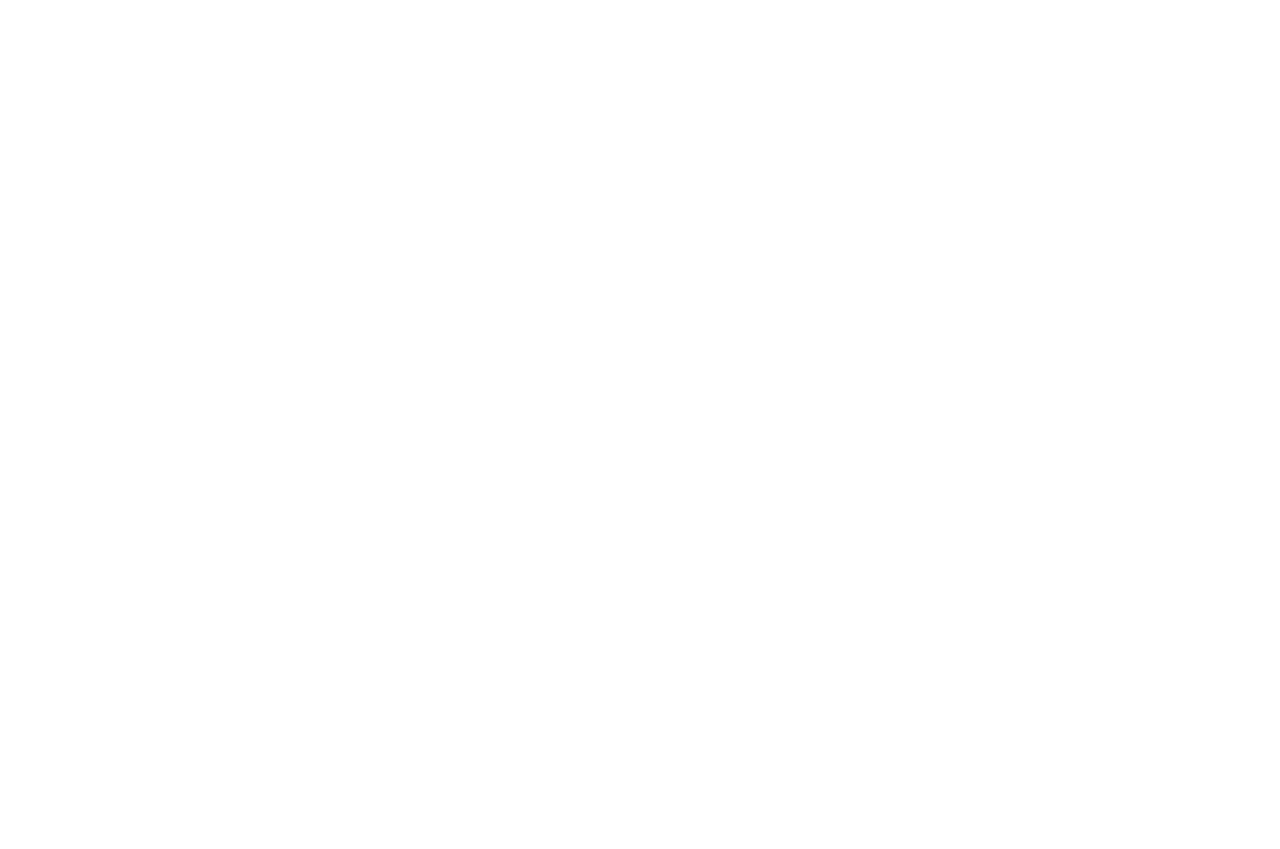
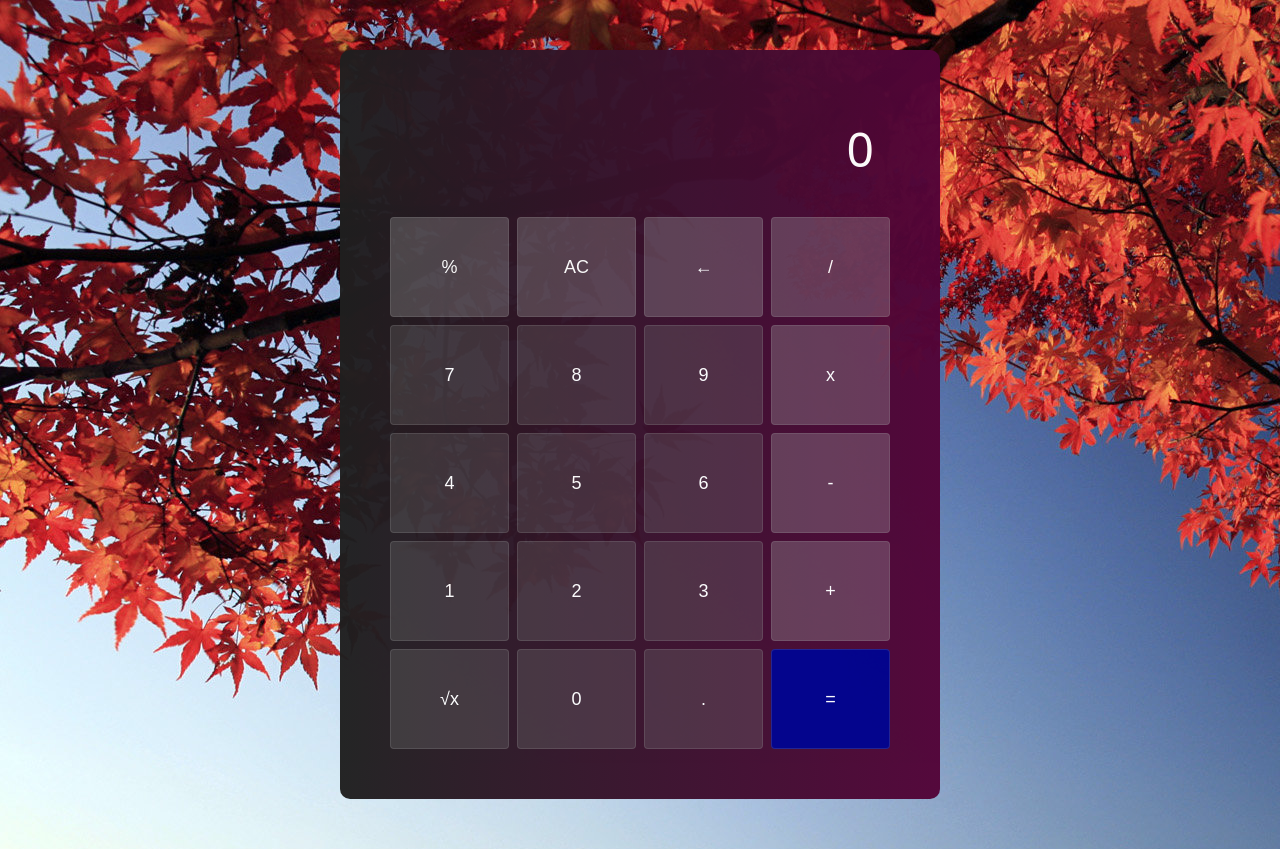
Before and after one commit to KevinScheffler/Projects, a plain HTML site: page calculator/index.html in a window 1280 px wide. Before the commit the page ends 800 px from the top, so only its background shows below. Drawn offline with Linux system fonts and the light colour scheme.

Commit message:
Setup HTML and CSS

```diff
--- a/calculator/index.html
+++ b/calculator/index.html
@@ -7,7 +7,14 @@
   <title>Calculator</title>
 </head>
 <body>
+  <div class="container">
+    <div class="calculator-container">
+      <div class="output">0</div>
+      <div class="buttons">
 
+      </div>
+    </div>
+  </div>
 
   <script src="script.js"></script>
 </body>
--- a/calculator/script.js
+++ b/calculator/script.js
@@ -0,0 +1,42 @@
+function createButtons() {
+  const buttons = [
+    '%', 'AC', '←', '/',
+    7, 8, 9, 'x',
+    4, 5, 6, '-',
+    1, 2, 3, '+',
+    '√x', 0, '.', '='
+  ];
+
+  const btnContainer = document.querySelector('.buttons');
+
+  for (let i = 0; i < buttons.length; i++) {
+    const buttonCard = document.createElement('button');
+    buttonCard.classList.add('button-card');
+    buttonCard.id = 'button' + buttons[i]
+    buttonCard.textContent = buttons[i];
+
+    switch (buttons[i])
+    {
+      case '/':
+      case 'x':
+      case '+':
+      case '-':
+      case '%':
+      case '←':
+      case 'AC':
+      buttonCard.style.backgroundColor = '#aaaaaa50';
+      buttonCard.addEventListener('mouseover', () => { buttonCard.style.opacity = 0.75 });
+      buttonCard.addEventListener('mouseout', () => { buttonCard.style.opacity = 1 });
+    }
+
+    btnContainer.appendChild(buttonCard);
+    if (buttons[i] == '=')
+    {
+      buttonCard.style.backgroundColor = 'darkblue';
+      buttonCard.addEventListener('mouseover', () => { buttonCard.style.opacity = 0.75 });
+      buttonCard.addEventListener('mouseout', () => { buttonCard.style.opacity = 1 });
+    }
+  }
+}
+
+createButtons()
--- a/calculator/style.css
+++ b/calculator/style.css
@@ -0,0 +1,58 @@
+body {
+  background-image: url('bg.jpg');
+  padding: 0;
+  margin: 0;
+  opacity: 0.97;
+}
+
+.container {
+  display: flex;
+  flex-direction: column;
+  justify-content: center;
+  align-items: center;
+}
+
+.calculator-container {
+  gap: 8px;
+  width: 500px;
+  /* height: 700px; */
+  padding: 50px;
+  margin: 50px;
+  border-radius: 10px;
+  background: linear-gradient(to right, rgb(31, 31, 31), rgb(83, 4, 56));
+}
+
+.output {
+  font-size: 48px;
+  color: white;
+  display: flex;
+  margin-bottom: 20px;
+  padding: 16px;
+  justify-content: flex-end;
+  font-family: system-ui, -apple-system, BlinkMacSystemFont, 'Segoe UI', Roboto, Oxygen, Ubuntu, Cantarell, 'Open Sans', 'Helvetica Neue', sans-serif;
+}
+
+.buttons {
+  width: 100%;
+  height: 100%;
+  display: flex;
+ flex-wrap: wrap;
+ justify-content: center;
+ gap: 8px;
+}
+
+.button-card {
+  flex: 1 1 auto;
+  width: 100px;
+  height: 100px;
+  padding: 5px;
+  border-radius: 4px;
+  font-size: 18px;
+  color: #fff;
+  border: solid 0.1px rgba(173, 171, 171, 0.186);
+  background-color: #72727250;
+}
+
+.button-card:hover {
+  background-color: rgba(82, 82, 82, 0.362);
+}
```
Also changed, not shown: calculator/bg.jpg (added).
